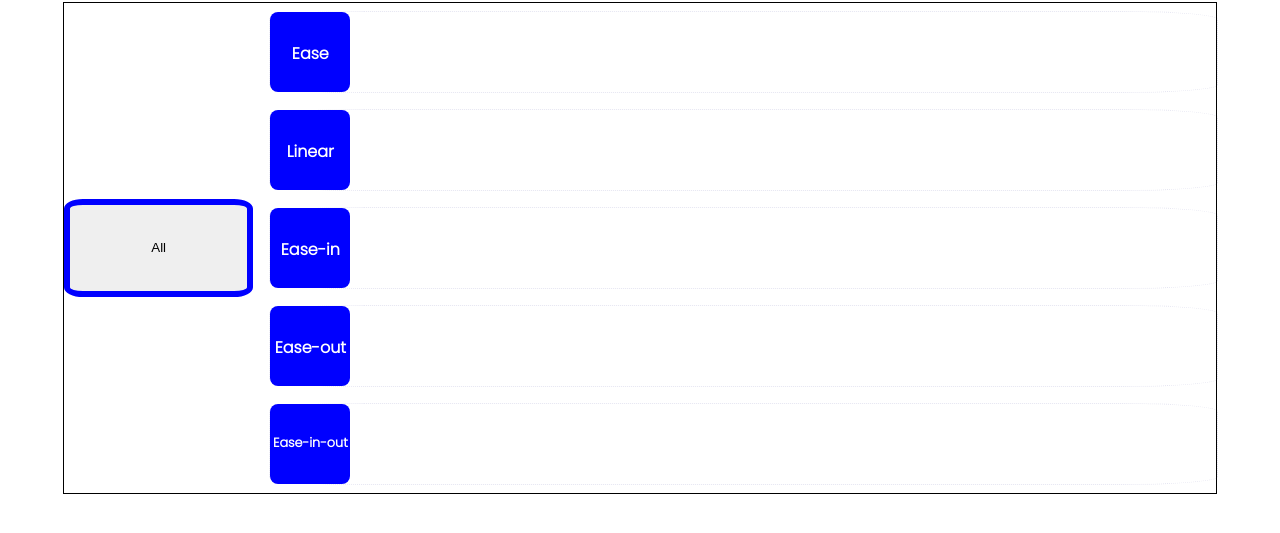
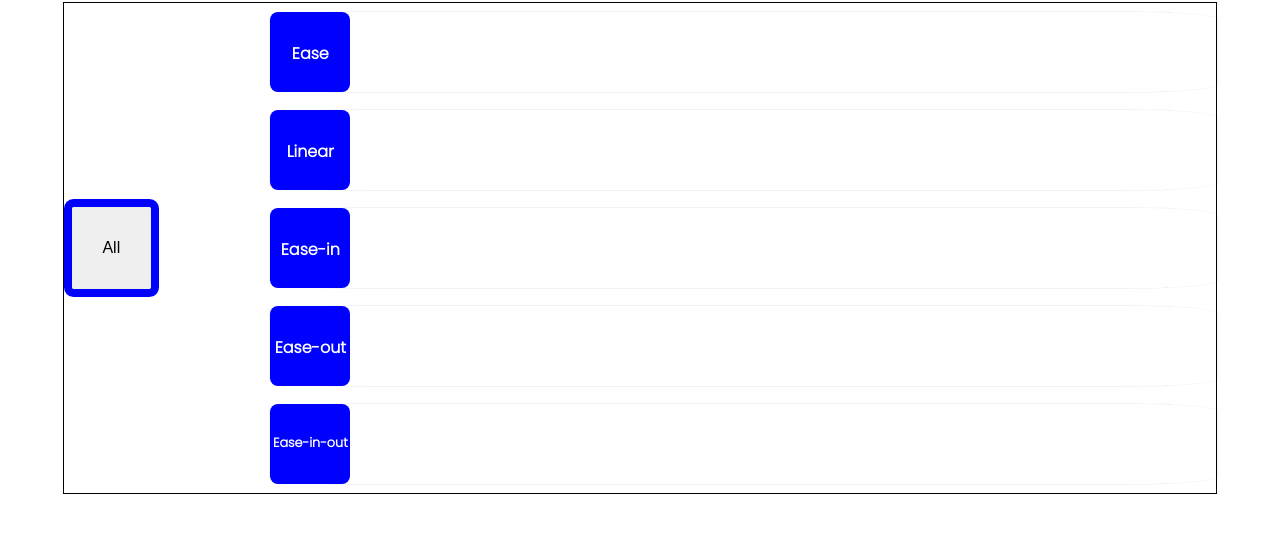
Before and after one commit to robinwatts96/Cubic-Bezier-2021, a plain HTML site: page index.html in a window 1280 px wide. Shown: the part 89-622 px from the top of the page. Drawn offline with Linux system fonts and the light colour scheme.

Commit message:
All width changed

```diff
--- a/style.css
+++ b/style.css
@@ -5,6 +5,8 @@ body {
 #all {
     border: 0.5em blue solid;
     border-radius: 10%;
+    width: 50%;
+    font-size: 1em;
 }
 
 h1 {
```
